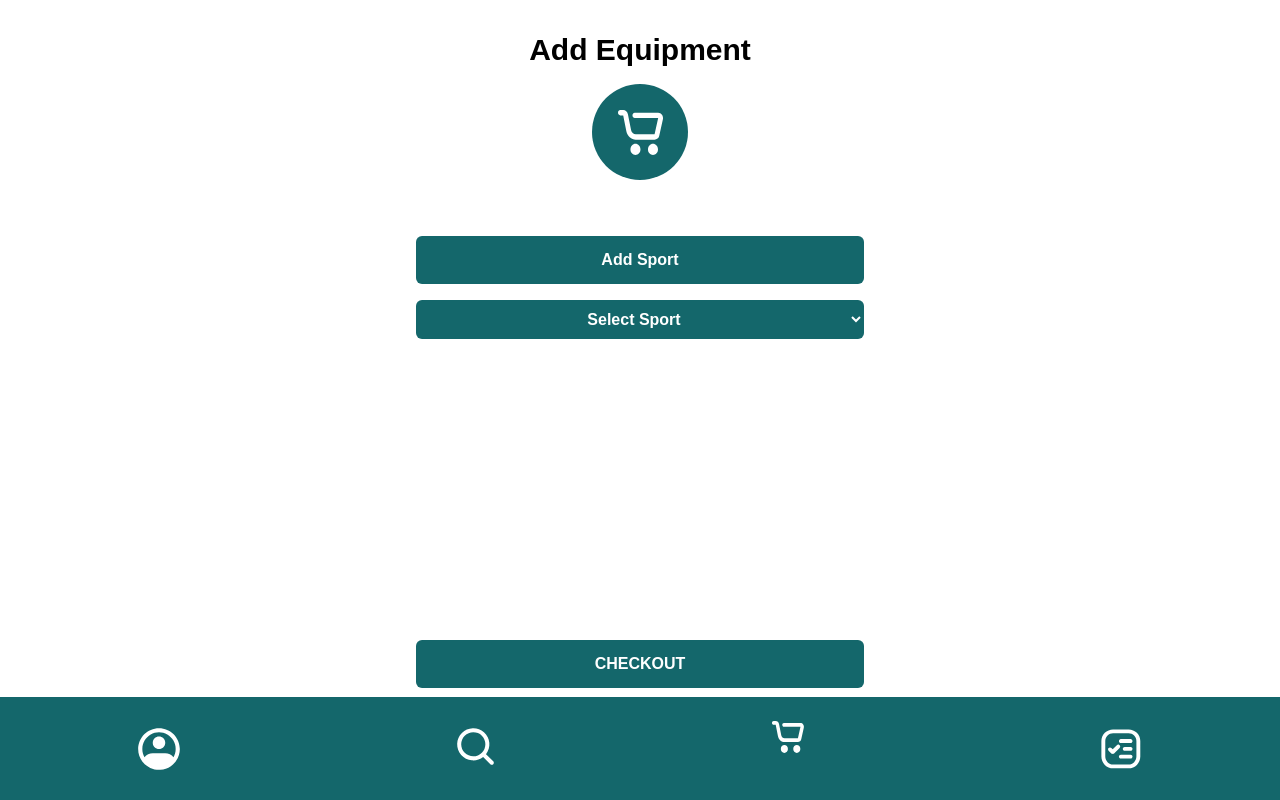
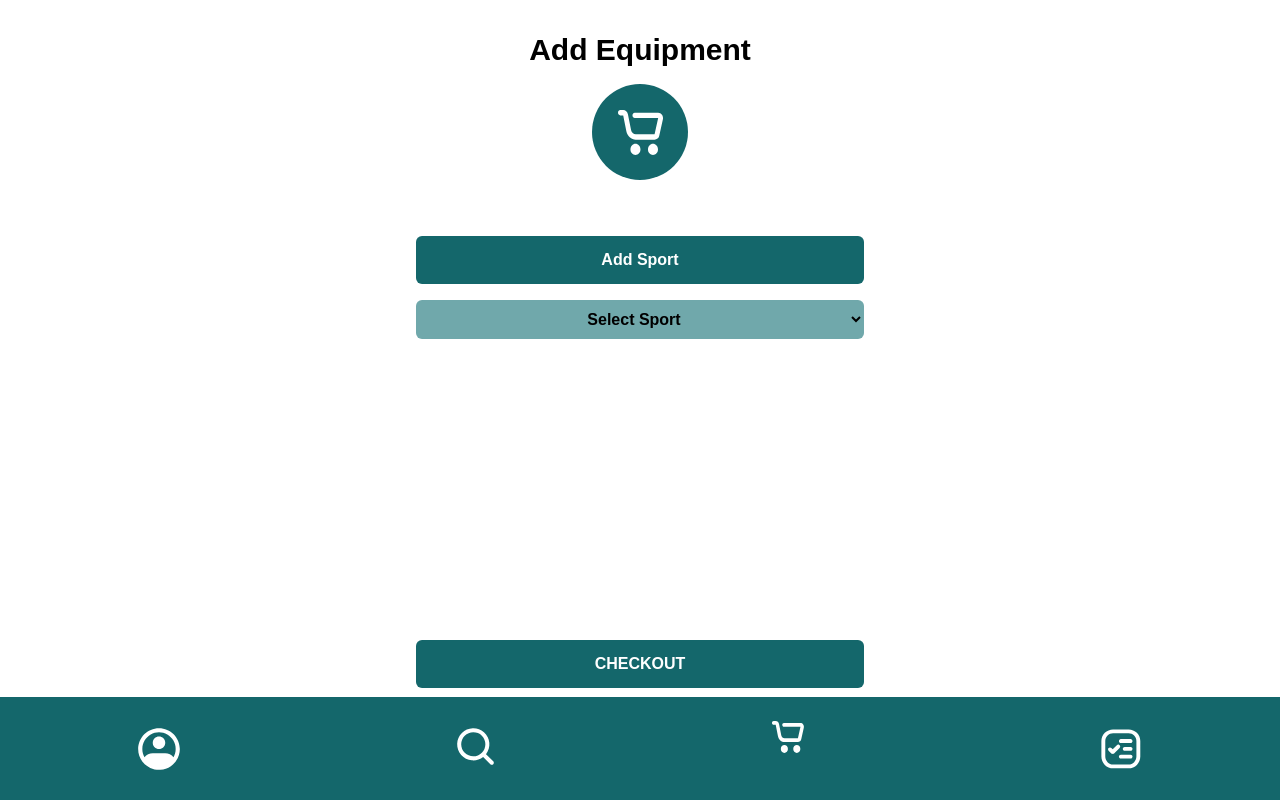
Before and after one commit to Hack4Impact-UMD/leveling-the-playing-field, a Next.js app: page /checkout-page in a window 1280 px wide. Both pictures are taken after a click on the button "Add Sport". Built offline with nearby package versions, Linux system fonts and the light colour scheme.

Commit message:
filtered out already selected sports from sport selection. Cannot add more sports if all sports are selected

```diff
--- a/src/app/checkout-page/Checkout.tsx
+++ b/src/app/checkout-page/Checkout.tsx
@@ -2,6 +2,10 @@
 import React, { useState } from "react";
 import SelectEquipment from "./SelectEquipment";
 import ShoppingCartIcon from "@/components/icons/ShoppingCartIcon";
+import IconSoccer from "../svgs/soccer";
+import IconBaseballOutline from "../svgs/baseball";
+import IconTennisBall from "../svgs/tennis";
+import IconBasketballOutline from "../svgs/basketball";
 
 export type Sport = "soccer" | "tennis" | "baseball" | "basketball"
 
@@ -10,6 +14,21 @@ export interface Equipment {
   quantity: number,
   sport: Sport
 }
+
+
+export const sportsIconsMap = new Map<string, JSX.Element>([
+  ['soccer', <IconSoccer key="soccer" className="w-6 h-6" />],
+  ['baseball', <IconBaseballOutline key="baseball" className="w-6 h-6" />],
+  ['tennis', <IconTennisBall key="tennis" className="w-6 h-6" />],
+  ['basketball', <IconBasketballOutline key="basketball" className="w-6 h-6" />]
+]);
+
+export const sportsItemsMap = new Map<string, string[]>([
+  ['soccer', ['Soccer Cleats', 'Soccer Ball']],
+  ['baseball', ['Baseball Mitts', 'Baseball Bat']],
+  ['tennis', ['Tennis Rackets', 'Tennis Ball']],
+  ['basketball', ['Basketball', 'Basketball Shoes']]
+]);
 
 const Checkout = () => {
   // const [equipmentList, setEquipmentList] = useState([
@@ -62,6 +81,13 @@ const Checkout = () => {
     });
   };
 
+  const getAvailableSports = (): Sport[] => {
+    const allSports = Array.from(sportsItemsMap.keys()) as Sport[];
+
+    const selectedSports = new Set(equipmentList.map((item) => item.sport));
+    return allSports.filter((sport) => !selectedSports.has(sport));
+  };
+
   return (
     <div className="flex flex-col items-center bg-white h-screen p-8 overflow-scroll">
       <h1 className="text-3xl font-bold mb-4 text-black">Add Equipment</h1>
@@ -69,7 +95,14 @@ const Checkout = () => {
         <ShoppingCartIcon />
       </div>
       <div className="w-full max-w-md space-y-4">
-        <button onClick={() => addSport("")} className="w-full bg-teal text-white py-3 rounded-md mt-8 font-semibold">
+        <button onClick={() => {
+          if (getAvailableSports().length == 0) {
+            return;
+          } else {
+            addSport("");
+          }
+        }
+        } className="w-full bg-teal text-white py-3 rounded-md mt-8 font-semibold">
           Add Sport
         </button>
         {equipmentList.map(({ sport, equipment }, index) => (
@@ -77,6 +110,7 @@ const Checkout = () => {
             key={index}
             sport={sport}
             equipmentList={equipment}
+            availableSports={getAvailableSports()}
             updateEquipment={(newEquipment: Equipment[]) => updateEquipmentList(index, newEquipment)}
             removeEquipment={removeEquipment}
             removeSport={removeSport}
--- a/src/app/checkout-page/SelectEquipment.tsx
+++ b/src/app/checkout-page/SelectEquipment.tsx
@@ -1,34 +1,17 @@
 import React, { useState } from 'react';
-import IconSoccer from '../svgs/soccer';
-import IconBaseballOutline from '../svgs/baseball';
-import IconTennisBall from '../svgs/tennis';
-import IconBasketballOutline from '../svgs/basketball';
-import { Sport, Equipment } from './Checkout';
+import { Sport, Equipment, sportsItemsMap } from './Checkout';
 
 interface Props {
     removeSport: (sport: Sport | "") => void,
     removeEquipment: (sport: Sport | "", equipment: Equipment) => void,
     selectSport: (newSport: Sport) => void,
     updateEquipment: (newEquipment: Equipment[]) => void,
+    availableSports: Sport[],
     equipmentList: Equipment[],
     sport: Sport | ""
 }
 
-const sportsIconsMap = new Map<string, JSX.Element>([
-    ['soccer', <IconSoccer key="soccer" className="w-6 h-6" />],
-    ['baseball', <IconBaseballOutline key="baseball" className="w-6 h-6" />],
-    ['tennis', <IconTennisBall key="tennis" className="w-6 h-6" />],
-    ['basketball', <IconBasketballOutline key="basketball" className="w-6 h-6" />]
-]);
-
-const sportsItemsMap = new Map<string, string[]>([
-    ['soccer', ['Soccer Cleats', 'Soccer Ball']],
-    ['baseball', ['Baseball Mitts', 'Baseball Bat']],
-    ['tennis', ['Tennis Rackets', 'Tennis Ball']],
-    ['basketball', ['Basketball', 'Basketball Shoes']]
-]);
-
-const SelectEquipment = ({ removeSport, removeEquipment, selectSport, updateEquipment, sport, equipmentList }: Props) => {
+const SelectEquipment = ({ removeSport, removeEquipment, selectSport, updateEquipment, availableSports, sport, equipmentList }: Props) => {
 
     const handleQuantity = (index: number, event: React.ChangeEvent<HTMLInputElement>) => {
         let value = Number(event.target.value);
@@ -59,25 +42,29 @@ const SelectEquipment = ({ removeSport, removeEquipment, selectSport, updateEqui
         updateEquipment([...equipmentList, newEquipment])
     };
 
+
     return (
         <div className="flex flex-col space-y-2">
             {sport === "" ? (
                 <select
                     value={sport}
                     onChange={handleSportSelect}
-                    className="flex-1 bg-teal text-white text-center py-2.5 rounded-md font-semibold w-full sm:w-auto"
+                    className="flex-1 bg-teal-light text-black text-center py-2.5 rounded-md font-semibold w-full sm:w-auto"
                 >
                     <option value="" disabled>Select Sport</option>
-                    <option value="soccer">Soccer</option>
+                    {availableSports.map((sportItem) => (
+                        <option value={sportItem} key={sportItem}>{sportItem.charAt(0).toUpperCase() + sportItem.slice(1)}</option>
+                    ))}
+                    {/* <option value="soccer">Soccer</option>
                     <option value="basketball">Basketball</option>
                     <option value="baseball">Baseball</option>
-                    <option value="tennis">Tennis</option>
+                    <option value="tennis">Tennis</option> */}
                 </select>
             ) : (
                 <>
                     <div className="flex justify-between space-x-2 items-center w-full">
-                        <div className="flex-row flex-1 text-center bg-teal text-white py-2 px-2 rounded-md font-semibold">
-                            {sport}
+                        <div className="flex-row flex-1 text-center bg-green text-black py-2 px-2 rounded-md font-semibold">
+                            Selected: {sport}
                         </div>
                         <button
                             className="text-red-600 flex-none font-bold py-2 rounded-md text-lg sm:w-auto"
@@ -107,7 +94,7 @@ const SelectEquipment = ({ removeSport, removeEquipment, selectSport, updateEqui
                             </div>
                             <select
                                 value={equipment.name}
-                                className="bg-teal flex-auto text-white text-center py-2.5 px-4 rounded-md font-semibold w-40 sm:w-auto"
+                                className="bg-green-light flex-auto text-black text-center py-2.5 px-4 rounded-md font-semibold w-40 sm:w-auto"
                                 onChange={handleAddEquipment}
                             >
                                 <option value="" disabled>Select Equipment</option>
@@ -121,7 +108,7 @@ const SelectEquipment = ({ removeSport, removeEquipment, selectSport, updateEqui
                                 placeholder="Quantity"
                                 value={equipment.quantity}
                                 onChange={(e) => handleQuantity(index, e)}
-                                className="bg-teal flex-auto rounded-md text-white border w-16 py-2 px-4 sm:w-12"
+                                className="bg-green-light flex-auto rounded-md text-black border w-16 py-2 px-4 sm:w-12"
                             />
                             <button
                                 className="text-red-600 flex-none font-bold py-2 rounded-md text-lg sm:w-auto"
@@ -152,7 +139,7 @@ const SelectEquipment = ({ removeSport, removeEquipment, selectSport, updateEqui
                         </div>
                         <select
                             value={""}
-                            className="bg-teal flex-auto text-white text-center py-2.5 px-4 rounded-md font-semibold w-40 sm:w-auto"
+                            className="bg-white-dark flex-auto text-black text-center py-2.5 px-4 rounded-md font-semibold w-40 sm:w-auto"
                             onChange={handleAddEquipment}
                         >
                             <option value="" disabled>Select Equipment</option>
```
